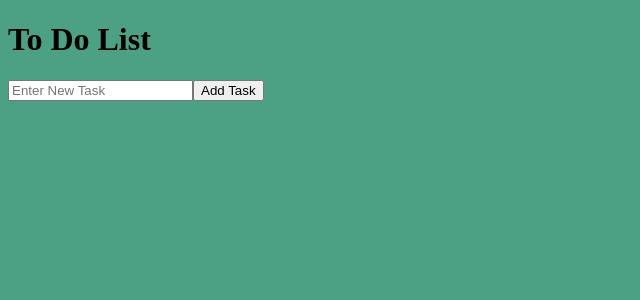
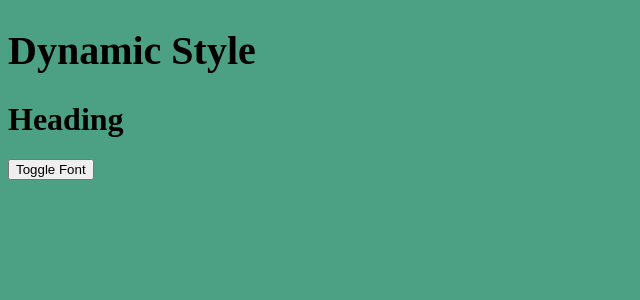
Before and after one commit to baishnvi/Angular_Counter_App, an Angular app: page / in a window 1280 px wide. Shown: the top 300 px of the page, without its empty margins (0-640 px from the left). Built offline with nearby package versions, Linux system fonts and the light colour scheme.

Commit message:
Daynmic styling

```diff
--- a/src/app/app.html
+++ b/src/app/app.html
@@ -1,12 +1,7 @@
-<h1>To Do List</h1>
-<input type="text" [(ngModel)]="task" placeholder="Enter New Task">
-<button (click)="addTask()">Add Task</button>
+<h1
+style.backgroundColor="bgColor"
+[style.fontSize.pt]="fontSize">
+Dynamic Style</h1>
 
-@for(task of taskList; track task.id){
-  <ul class="task-list">
-    <li>{{task.id}}</li>
-    <li>{{task.task}}</li>
-    <li><button (click)="deleteTask(task.id)">Delete</button></li>
-
-  </ul>
-}
+<h1 [style.fontSize]="zoom? headingSizeBig:headingSizeSmall">Heading</h1>
+<button (click)="updateHeadingSize()">Toggle Font</button>
--- a/src/app/app.ts
+++ b/src/app/app.ts
@@ -13,17 +13,13 @@ import { FormsModule } from '@angular/forms';
   styleUrls: ['./app.css']
 })
 export class App {
- task="";
- taskList:{id:number,task:string}[]=[];
+bgColor = "pink"
+fontSize="30"
+headingSizeSmall="30px"
 
- addTask(){
-  this.taskList.push({id:this.taskList.length+1,task:this.task})
-  this.task=''
-  console.log(this.taskList);
+zoom=true
 
- }
-
- deleteTask(taskId: number){
-  this.taskList=this.taskList.filter((item)=>item.id!=taskId);
- }
+updateHeadingSize(){
+  this.zoom=!this.zoom
 }
+}
```
